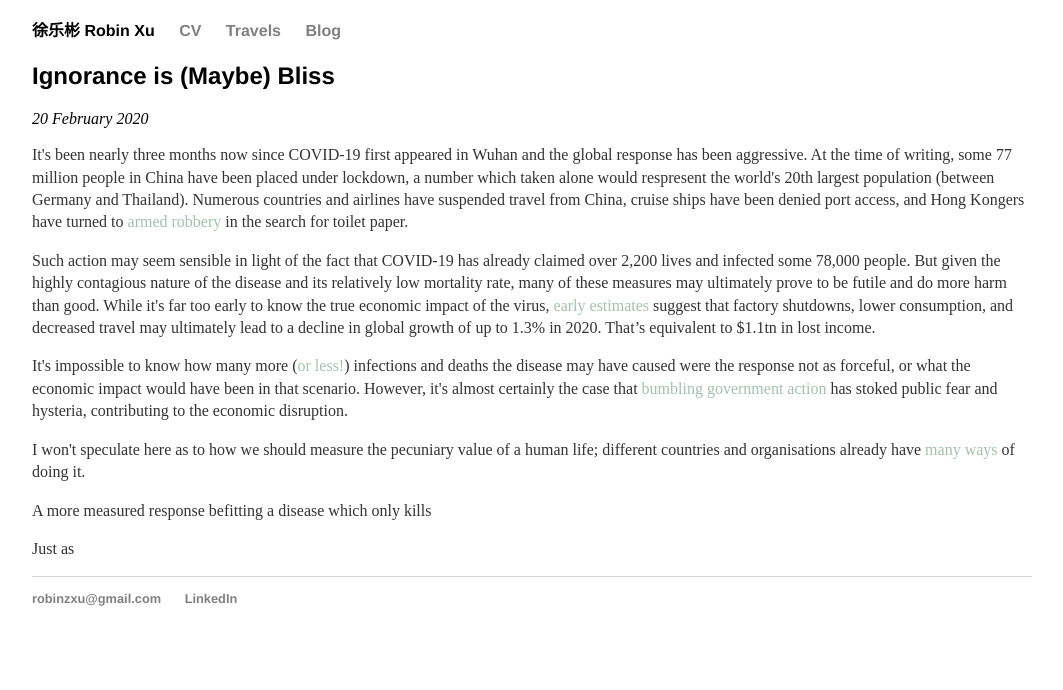
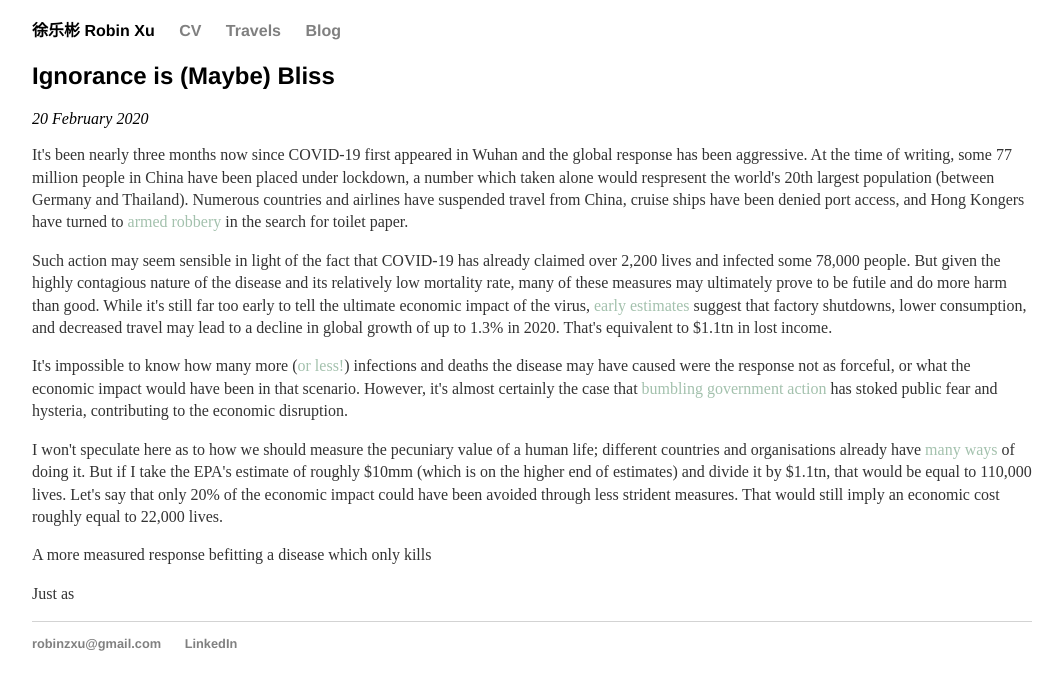
Before and after one commit to robinzxu/robinzxu.github.io, a Jekyll site: the page built from _posts/2020-02-20-ignorance-is-maybe-bliss.md, in a window 1280 px wide. Shown: the top 690 px of the page, without its empty margins (108-1171 px from the left). Built offline with Jekyll 4.4.1, drawn with Linux system fonts in a browser that asks for light colours.

Commit message:
Update 2020-02-20-ignorance-is-maybe-bliss.md

```diff
--- a/_posts/2020-02-20-ignorance-is-maybe-bliss.md
+++ b/_posts/2020-02-20-ignorance-is-maybe-bliss.md
@@ -6,11 +6,11 @@ date: 2020-02-20
 
 It\'s been nearly three months now since COVID-19 first appeared in Wuhan and the global response has been aggressive. At the time of writing, some 77 million people in China have been placed under lockdown, a number which taken alone would respresent the world\'s 20th largest population (between Germany and Thailand). Numerous countries and airlines have suspended travel from China, cruise ships have been denied port access, and Hong Kongers have turned to [armed robbery](https://www.scmp.com/news/hong-kong/law-and-crime/article/3050907/armed-gang-steals-hk1000-toilet-paper-coronavirus){:target="_blank" rel="noopener"} in the search for toilet paper.
 
-Such action may seem sensible in light of the fact that COVID-19 has already claimed over 2,200 lives and infected some 78,000 people. But given the highly contagious nature of the disease and its relatively low mortality rate, many of these measures may ultimately prove to be futile and do more harm than good. While it\'s far too early to know the true economic impact of the virus, [early estimates](https://www.theguardian.com/world/2020/feb/19/coronavirus-could-cost-global-economy-1tn-in-lost-output){:target="_blank" rel="noopener"} suggest that factory shutdowns, lower consumption, and decreased travel may ultimately lead to a decline in global growth of up to 1.3% in 2020. That's equivalent to $1.1tn in lost income.
+Such action may seem sensible in light of the fact that COVID-19 has already claimed over 2,200 lives and infected some 78,000 people. But given the highly contagious nature of the disease and its relatively low mortality rate, many of these measures may ultimately prove to be futile and do more harm than good. While it\'s still far too early to tell the ultimate economic impact of the virus, [early estimates](https://www.theguardian.com/world/2020/feb/19/coronavirus-could-cost-global-economy-1tn-in-lost-output){:target="_blank" rel="noopener"} suggest that factory shutdowns, lower consumption, and decreased travel may lead to a decline in global growth of up to 1.3% in 2020. That\'s equivalent to $1.1tn in lost income.
 
 It\'s impossible to know how many more ([or less!](https://medium.com/@indica/how-japan-made-covid-19-worse-c97180df9c95){:target="_blank" rel="noopener"}) infections and deaths the disease may have caused were the response not as forceful, or what the economic impact would have been in that scenario. However, it\'s almost certainly the case that [bumbling government action](https://edition.cnn.com/asia/live-news/coronavirus-outbreak-01-28-20-intl-hnk/h_de6f7529da8c257da95ca55439097408){:target="_blank" rel="noopener"} has stoked public fear and hysteria, contributing to the economic disruption.
 
-I won\'t speculate here as to how we should measure the pecuniary value of a human life; different countries and organisations already have [many](https://onlinelibrary.wiley.com/doi/pdf/10.1002/psb.1562){:target="_blank" rel="noopener"} [ways](https://www.bloomberg.com/graphics/2017-value-of-life/){:target="_blank" rel="noopener"} of doing it.
+I won\'t speculate here as to how we should measure the pecuniary value of a human life; different countries and organisations already have [many](https://onlinelibrary.wiley.com/doi/pdf/10.1002/psb.1562){:target="_blank" rel="noopener"} [ways](https://www.bloomberg.com/graphics/2017-value-of-life/){:target="_blank" rel="noopener"} of doing it. But if I take the EPA\'s estimate of roughly $10mm (which is on the higher end of estimates) and divide it by $1.1tn, that would be equal to 110,000 lives. Let\'s say that only 20% of the economic impact could have been avoided through less strident measures. That would still imply an economic cost roughly equal to 22,000 lives.
 
 A more measured response befitting a disease which only kills
 
```
